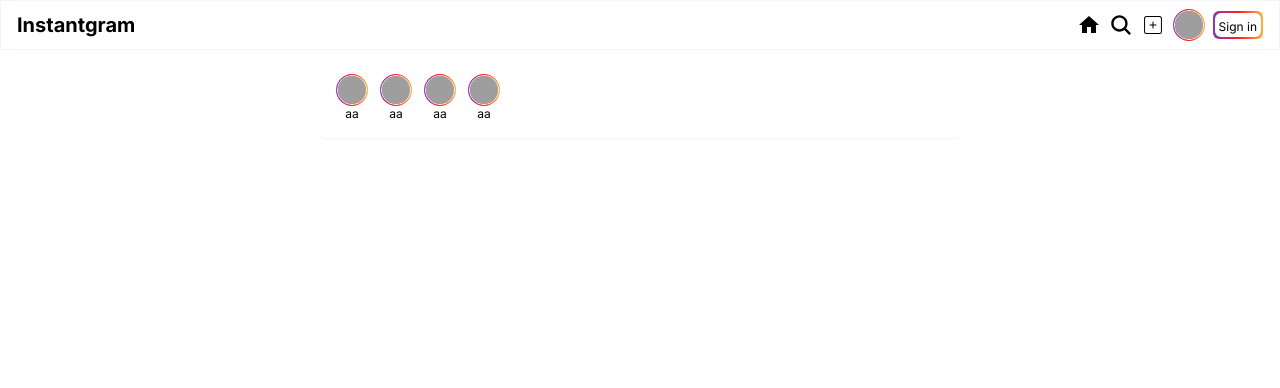
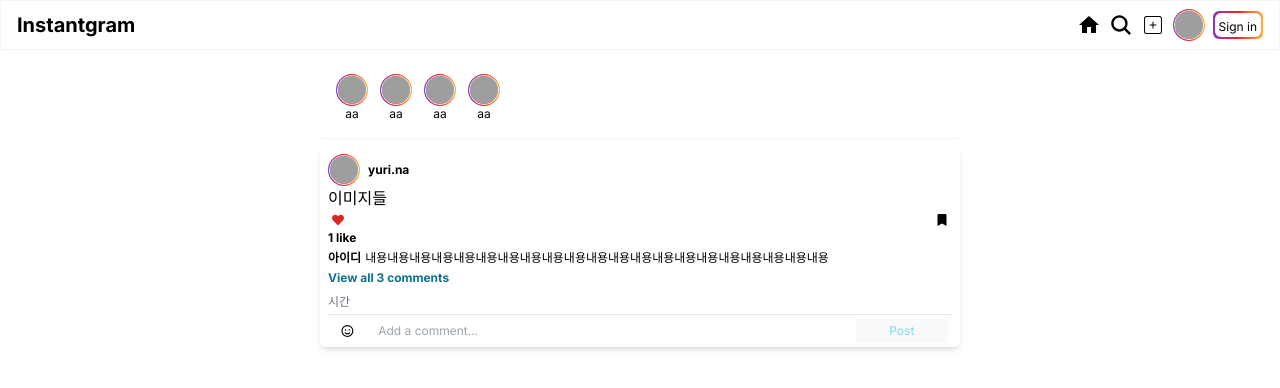
Before and after one commit to yulllna/next_SNS, a Next.js app: page /main in a window 1280 px wide. Shown: the top 388 px of the page. Built offline with nearby package versions, Linux system fonts and the light colour scheme; grey boxes are pictures that could not be loaded.

Commit message:
main 퍼블리싱 작업중

```diff
--- a/package.json
+++ b/package.json
@@ -9,11 +9,13 @@
     "lint": "next lint"
   },
   "dependencies": {
+    "@types/react-icons": "^3.0.0",
     "next": "14.2.2",
     "next-auth": "^4.24.7",
     "react": "^18",
     "react-dom": "^18",
-    "react-icons": "^5.1.0"
+    "react-icons": "^5.1.0",
+    "react-multi-carousel": "^2.8.5"
   },
   "devDependencies": {
     "@types/node": "^20",
--- a/src/app/main/page.tsx
+++ b/src/app/main/page.tsx
@@ -1,11 +1,17 @@
+import FeedCard from '@/components/FeedCard';
 import React from 'react';
 import ProfileList from '../../components/ProfileList';
 
 const MainPage = () => {
     return (
-        <div className='p-4 shadow-sm mt-2 rounded-md w-1/2 mx-auto'>
-            <ProfileList />
-        </div>
+        <>
+            <div className='w-1/2 mx-auto'>
+                <ProfileList />
+            </div>
+            <div className='w-1/2 mx-auto'>
+                <FeedCard />
+            </div>
+        </>
     );
 };
 
--- /dev/null
+++ b/src/components/FeedCard.tsx
@@ -0,0 +1,44 @@
+import React from 'react';
+import Profile from './Profile';
+import { FaHeart } from "react-icons/fa";
+import { FaRegHeart } from "react-icons/fa";
+import { FaBookmark } from "react-icons/fa";
+import { FaRegBookmark } from "react-icons/fa";
+import { FaRegFaceSmile } from "react-icons/fa6";
+
+const FeedCard = () => {
+    return (
+        <div className='px-2 pt-2 shadow-md mt-2 rounded-md '>
+            <div className='flex gap-2 items-center'>
+                <Profile />
+                <span className='font-bold text-xs'>yuri.na</span>
+            </div>
+            <div>
+                이미지들
+            </div>
+            <div className='text-xs'>
+                <div className='flex justify-between items-center p-1'>
+                    {true ? <FaHeart className='text-red-600' /> : <FaRegHeart />}
+                    {true ? <FaBookmark /> : <FaRegBookmark />}
+                </div>
+                <p className='font-bold pb-1'>{1} like</p>
+                <div className='pb-1'>
+                    <span className='font-bold pr-1'>{'아이디'}</span>
+                    <p className='inline'>내용내용내용내용내용내용내용내용내용내용내용내용내용내용내용내용내용내용내용내용내용</p>
+                </div>
+                <p className='font-bold text-cyan-700 pb-2'>View all 3 comments</p>
+                {/* 모달 열림 */}
+                <p className='text-gray-500 pb-1'>시간</p>
+                <div className='border-t flex items-center justify-between p-1'>
+                    <FaRegFaceSmile className='w-[5%]' />
+                    <input type="text" placeholder='Add a comment...' className='w-[75%]' />
+                    <button className={
+                        `w-[15%] bg-gray-100 text-cyan-500 p-1 rounded-sm ${true ? 'opacity-50' : ''}`
+                        }>Post</button>
+                </div>
+            </div>
+        </div>
+    );
+};
+
+export default FeedCard;
--- a/src/components/ProfileList.tsx
+++ b/src/components/ProfileList.tsx
@@ -3,7 +3,7 @@ import Profile from './Profile'
 
 const ProfileList = () => {
     return (
-        <div className='flex gap-3'>
+        <div className='flex gap-3 p-4 shadow-sm mt-2 rounded-md'>
             <Profile userName={'aa'} />
             <Profile userName={'aa'} />
             <Profile userName={'aa'} />
```
Also changed, not shown: 2 other files (tests, documents, lock files or other folders).
